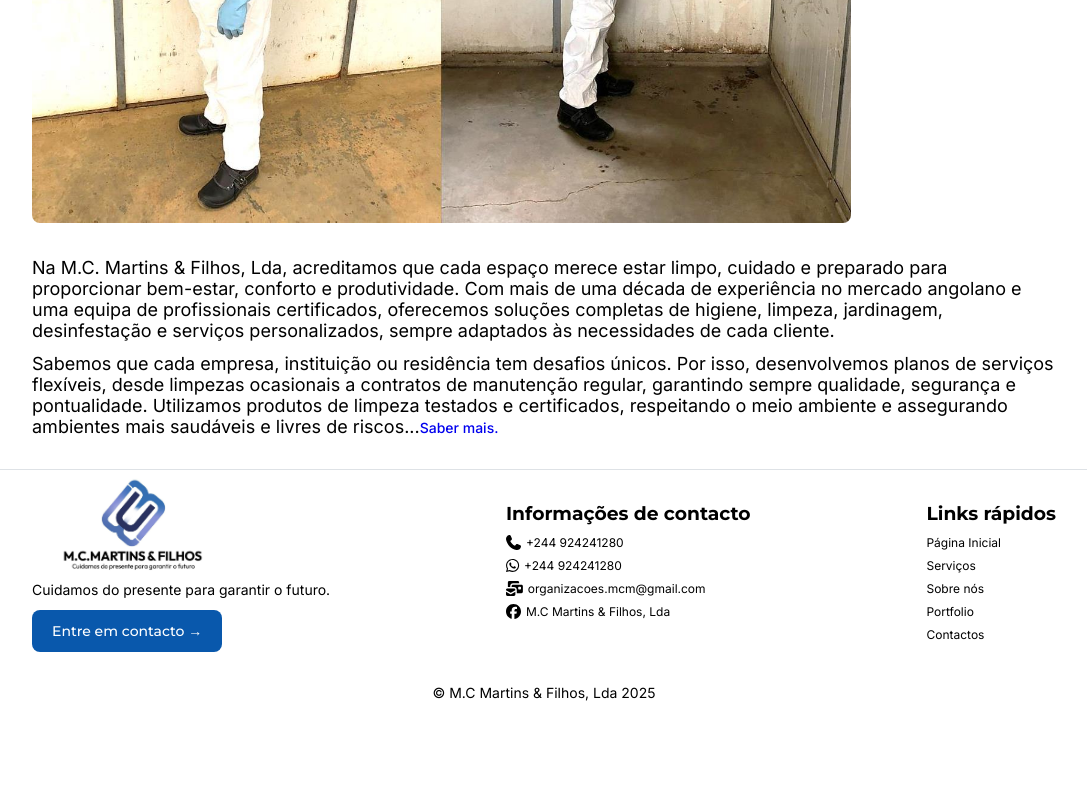
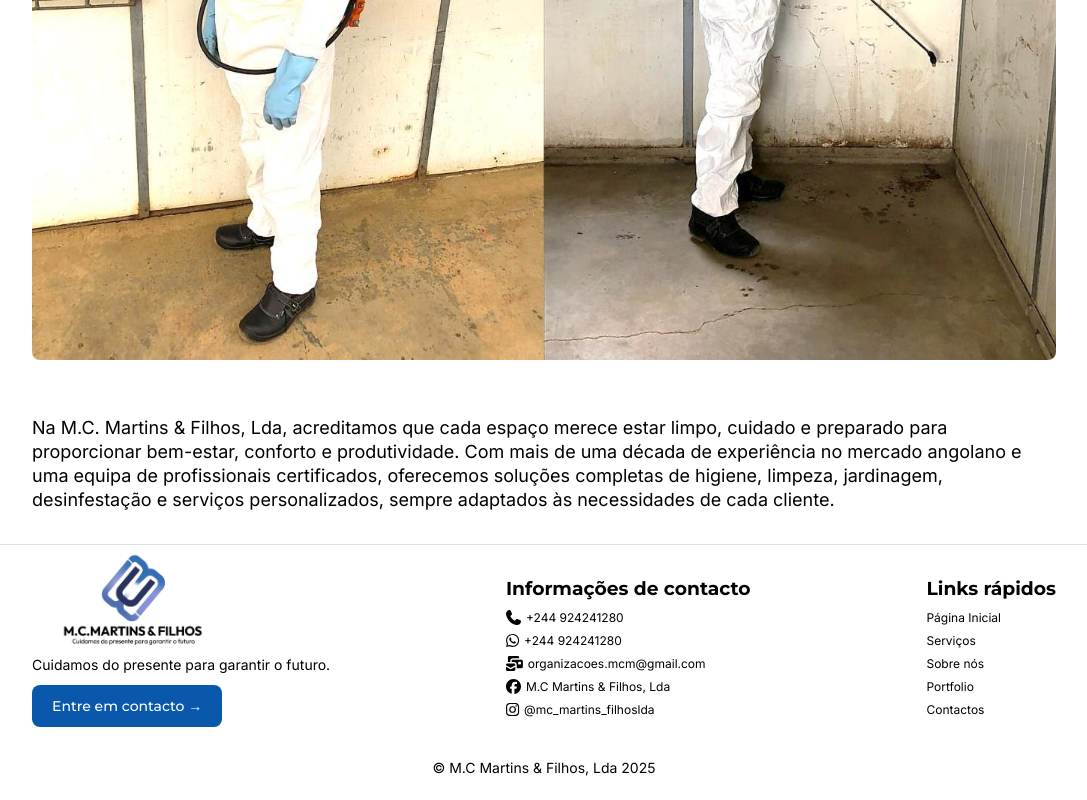
Before and after one commit to ImaCod3r/organizacoes-martins-filhos-website, a React (Vite) app: page / in a window 1280 px wide. Shown: the part 1328-2128 px from the top of the page, without its empty margins (96-1183 px from the left). Before the commit the page ends 2053 px from the top, so only its background shows below. Built offline with nearby package versions, Linux system fonts and the light colour scheme; no server answers.

Commit message:
adding instagram link on footer

```diff
--- a/src/components/CustomFooter.jsx
+++ b/src/components/CustomFooter.jsx
@@ -1,9 +1,8 @@
-import React from "react";
 import { Link } from "react-router-dom";
 
 // Icons
 import { FontAwesomeIcon } from "@fortawesome/react-fontawesome";
-import { faWhatsapp, faFacebook } from "@fortawesome/free-brands-svg-icons";
+import { faWhatsapp, faFacebook, faInstagram } from "@fortawesome/free-brands-svg-icons";
 import { faPhone, faMailBulk } from "@fortawesome/free-solid-svg-icons";
 
 const CustomFooter = () => {
@@ -26,13 +25,13 @@ const CustomFooter = () => {
 
                     <ul>
                         <li>
-                            <a href="wa.me/244924241280">
+                            <a href="https://api.whatsapp.com/send?phone=244924241280&text=Olá!" target="_blank">
                                 <FontAwesomeIcon icon={faPhone} size="2x" />
                                 +244 924241280
                             </a>
                         </li>
                         <li>
-                            <a href="wa.me/+244924241280" target="_blank">
+                            <a href="https://api.whatsapp.com/send?phone=244924241280&text=Olá!" target="_blank">
                                 <FontAwesomeIcon icon={faWhatsapp} size="2x" />
                                 +244 924241280
                             </a>
@@ -47,6 +46,12 @@ const CustomFooter = () => {
                             <a href="https://www.facebook.com/share/19dnp948kL/" target="_blank">
                                 <FontAwesomeIcon icon={faFacebook} size="2x" />
                                 M.C Martins & Filhos, Lda
+                            </a>
+                        </li>
+                        <li>
+                            <a href="https://www.instagram.com/mc_martins_filhoslda?igsh=OTZncmV2cWFvejVm" target="_blank">
+                                <FontAwesomeIcon icon={faInstagram} size="2x" />
+                                @mc_martins_filhoslda
                             </a>
                         </li>
                     </ul>
--- a/src/pages/Home.jsx
+++ b/src/pages/Home.jsx
@@ -16,13 +16,11 @@ function Home() {
             <Link to='/sobre' style={{ fontWeight: 500, fontSize: 14 }} >Saber mais.</Link></p>
         </div>
 
-        <img src={new URL("../assets/20.jpg", import.meta.url)} alt="Homem fazendo desifestação." style={{ width: "80%", borderRadius: 8, marginBlock: 32 }} />
+        <img src={new URL("../assets/20.jpg", import.meta.url)} alt="Homem fazendo desifestação." style={{ width: "100%", borderRadius: 8, marginBlock: 32 }} />
 
-        <div className="text-wrapp">
+        <div className="text-wrapper">
           <p>Na M.C. Martins & Filhos, Lda, acreditamos que cada espaço merece estar limpo, cuidado e preparado para proporcionar bem-estar, conforto e produtividade.
             Com mais de uma década de experiência no mercado angolano e uma equipa de profissionais certificados, oferecemos soluções completas de higiene, limpeza, jardinagem, desinfestação e serviços personalizados, sempre adaptados às necessidades de cada cliente.</p>
-          <p>Sabemos que cada empresa, instituição ou residência tem desafios únicos. Por isso, desenvolvemos planos de serviços flexíveis, desde limpezas ocasionais a contratos de manutenção regular, garantindo sempre qualidade, segurança e pontualidade.
-            Utilizamos produtos de limpeza testados e certificados, respeitando o meio ambiente e assegurando ambientes mais saudáveis e livres de riscos...<Link to='/servicos' style={{ fontWeight: 500, fontSize: 14 }} >Saber mais.</Link></p>
         </div>
       </section>
     </>
```
